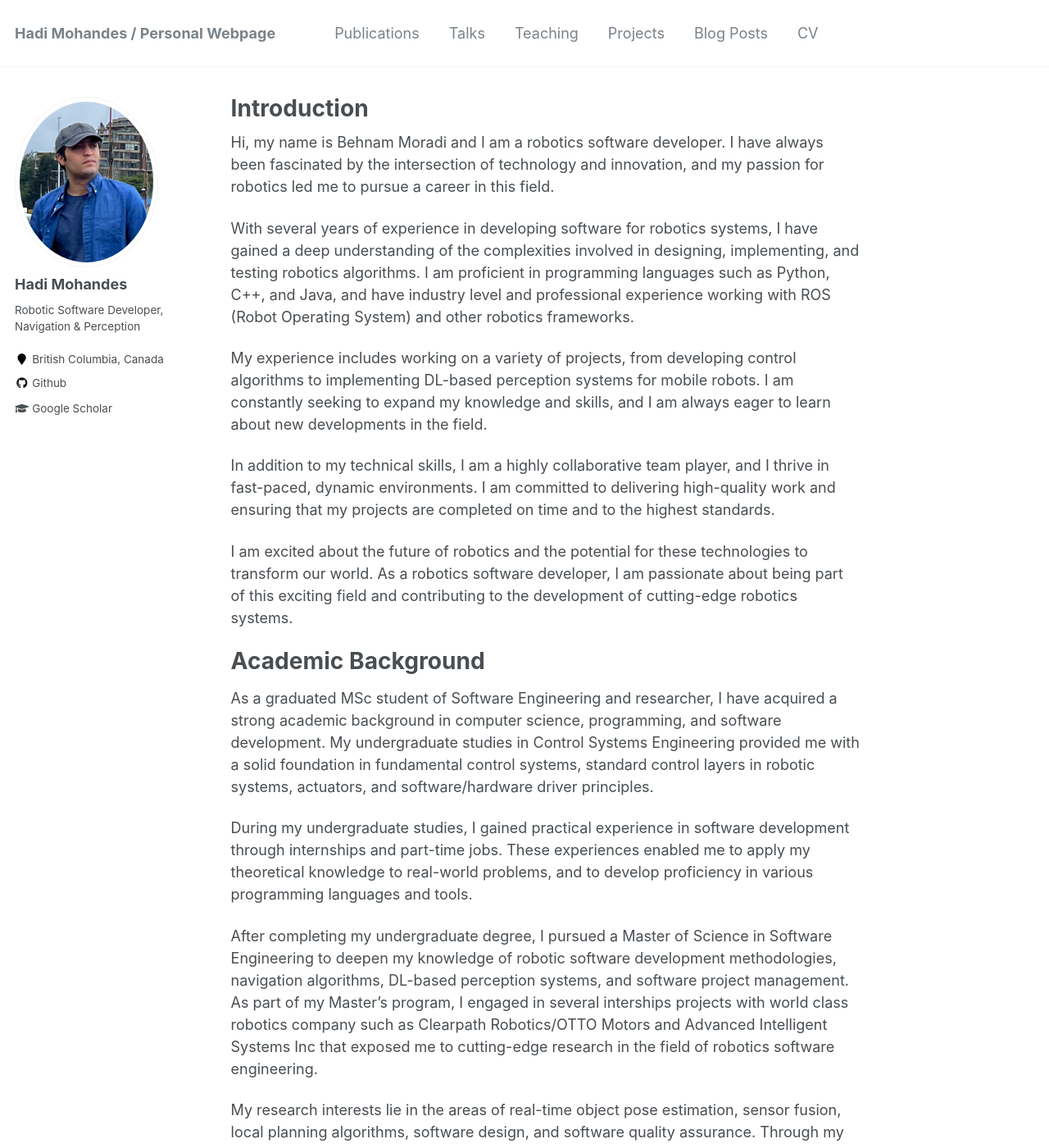
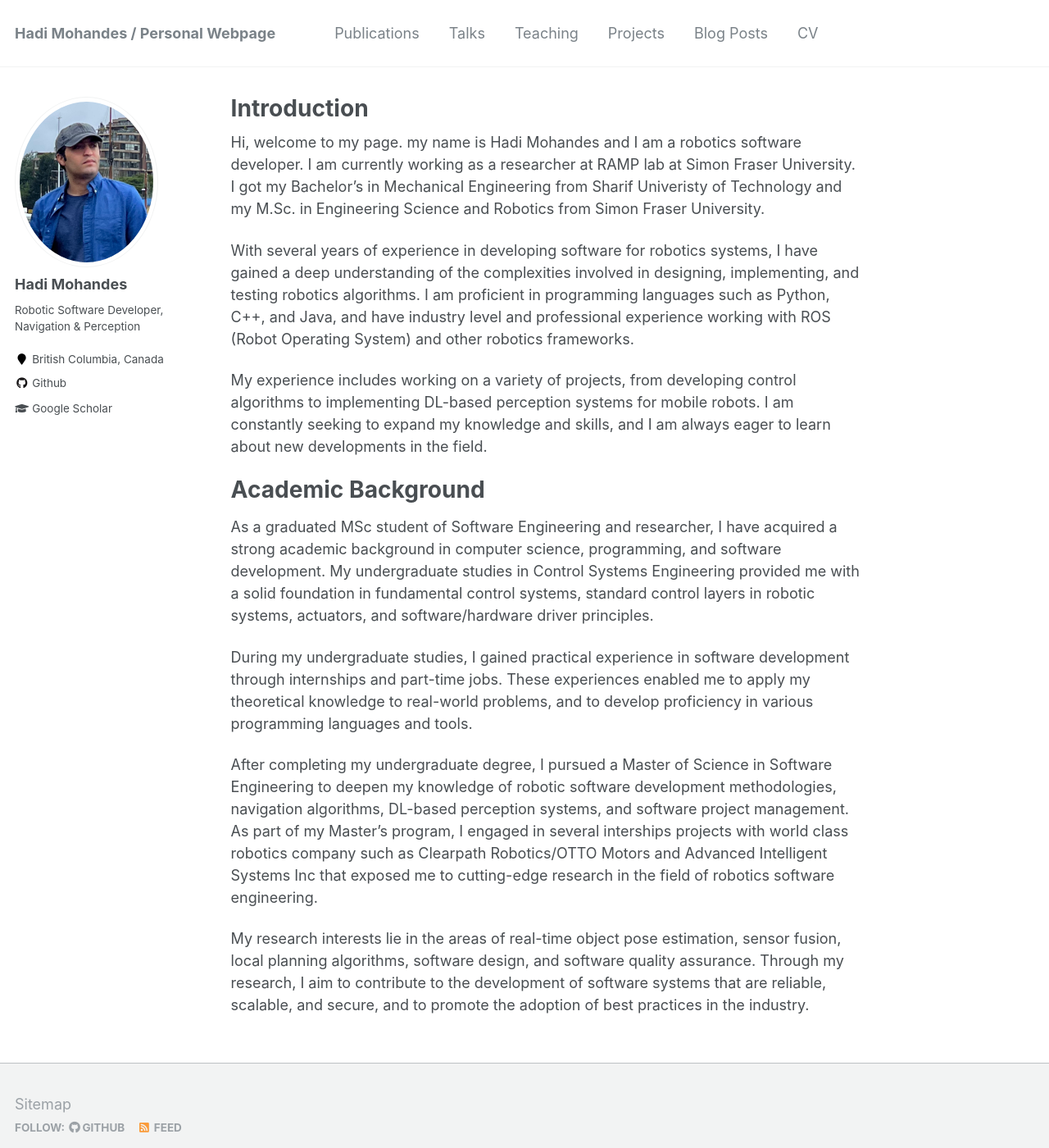
Before and after one commit to hadimohandes/hadimohandes.github.io, a Jekyll site: the page built from _pages/about.md, in a window 1280 px wide and 1400 px high. Shown: the whole window at 82% size. Built offline with Jekyll 4.4.1, drawn with Linux system fonts in a browser that asks for light colours; some of the changed text lies outside the part shown.

Commit message:
Update about.md

```diff
--- a/_pages/about.md
+++ b/_pages/about.md
@@ -7,15 +7,14 @@ redirect_from:
   - /about/
   - /about.html
 ---
-Hi, my name is Behnam Moradi and I am a robotics software developer. I have always been fascinated by the intersection of technology and innovation, and my passion for robotics led me to pursue a career in this field.
+Hi, welcome to my page.
+my name is Hadi Mohandes and I am a robotics software developer. I am currently working as a researcher at RAMP lab at Simon Fraser University. I got my Bachelor's in Mechanical Engineering from Sharif Univeristy of Technology and my M.Sc. in Engineering Science and Robotics from Simon Fraser University.
 
 With several years of experience in developing software for robotics systems, I have gained a deep understanding of the complexities involved in designing, implementing, and testing robotics algorithms. I am proficient in programming languages such as Python, C++, and Java, and have industry level and professional experience working with ROS (Robot Operating System) and other robotics frameworks.
 
 My experience includes working on a variety of projects, from developing control algorithms to implementing DL-based perception systems for mobile robots. I am constantly seeking to expand my knowledge and skills, and I am always eager to learn about new developments in the field.
 
-In addition to my technical skills, I am a highly collaborative team player, and I thrive in fast-paced, dynamic environments. I am committed to delivering high-quality work and ensuring that my projects are completed on time and to the highest standards.
 
-I am excited about the future of robotics and the potential for these technologies to transform our world. As a robotics software developer, I am passionate about being part of this exciting field and contributing to the development of cutting-edge robotics systems.
 
 Academic Background
 =====
@@ -26,5 +25,3 @@ During my undergraduate studies, I gained practical experience in software devel
 After completing my undergraduate degree, I pursued a Master of Science in Software Engineering to deepen my knowledge of robotic software development methodologies, navigation algorithms, DL-based perception systems, and software project management. As part of my Master's program, I engaged in several interships projects with world class robotics company such as Clearpath Robotics/OTTO Motors and Advanced Intelligent Systems Inc that exposed me to cutting-edge research in the field of robotics software engineering.
 
 My research interests lie in the areas of real-time object pose estimation, sensor fusion, local planning algorithms, software design, and software quality assurance. Through my research, I aim to contribute to the development of software systems that are reliable, scalable, and secure, and to promote the adoption of best practices in the industry.
-
-Overall, my academic background, practical experience, and research interests have equipped me with the skills and knowledge needed to excel as a robotic software engineering researcher and professional.
```
